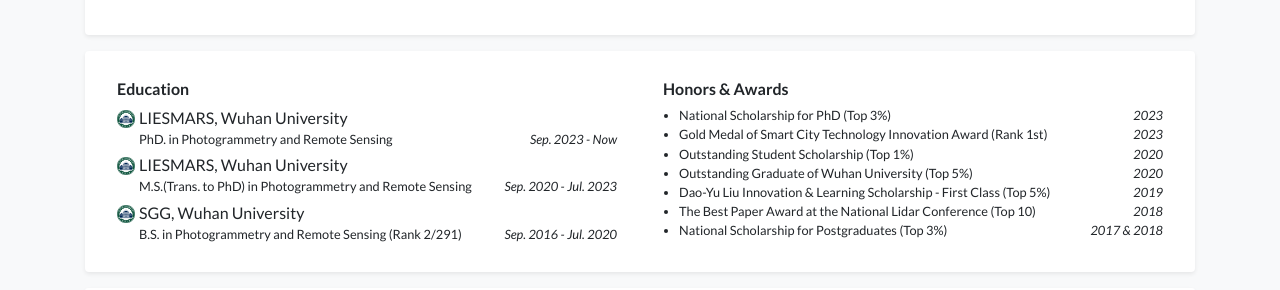
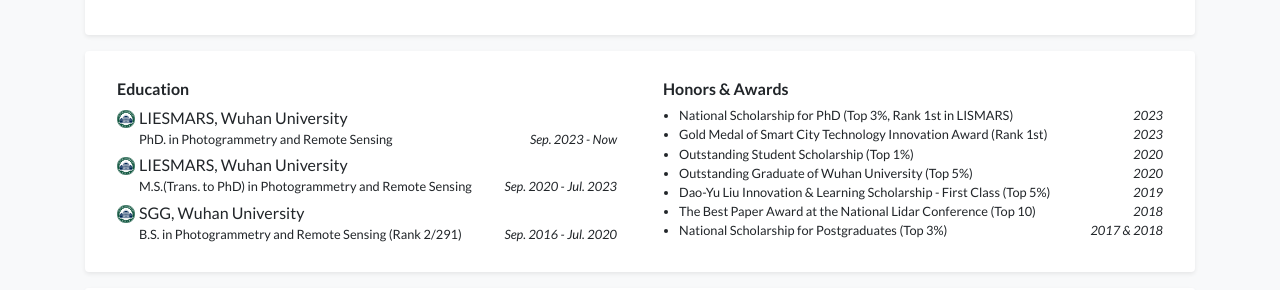
Before and after one commit to HpWang-whu/HpWang-whu.github.io, a Jekyll site: the page built from index.html, in a window 1280 px wide and 900 px high. Shown: the part 432-722 px from the top of the window. Built offline with Jekyll 4.4.1, drawn with Linux system fonts in a browser that asks for light colours; a style sheet for code colours, icons or effects is not loaded.

Commit message:
[YOHO-Gif]

```diff
--- a/_data/profile.yml
+++ b/_data/profile.yml
@@ -42,7 +42,7 @@
   date: Sep. 2016 - Jul. 2020
 
 awards:
-- name: National Scholarship for PhD (Top 3%)
+- name: National Scholarship for PhD (Top 3%, Rank 1st in LISMARS)
   date: 2023
 - name: Gold Medal of Smart City Technology Innovation Award (Rank 1st)
   date: 2023
```
